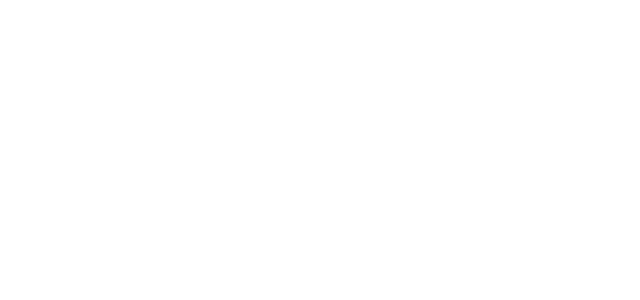
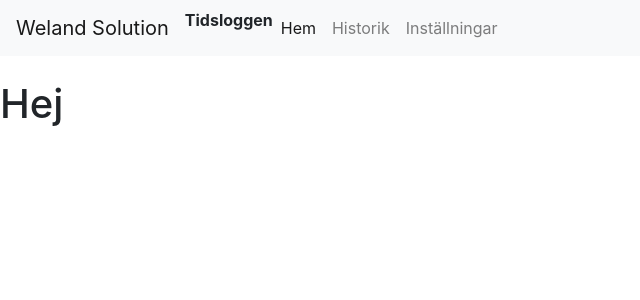
Before and after one commit to Malin88widen/Weland-tidsloggen, a React (Create React App) app: page / in a window 1280 px wide. Shown: the top 300 px of the page, without its empty margins (0-640 px from the left). Built offline with nearby package versions, Linux system fonts and the light colour scheme.

Commit message:
synligt till viss del

```diff
--- a/src/App.js
+++ b/src/App.js
@@ -9,12 +9,13 @@
 
   render() {
     return (
-      <React.Fragment>
+    <div>
         <NavBar/>
+        <br />
         <main className="homePageWelands">
-
+    <h1>Hej </h1>
         </main>
-      </React.Fragment>
+    </div>
     );
   }
 }
--- a/src/components/homePageWelands.jsx
+++ b/src/components/homePageWelands.jsx
@@ -1,11 +1,26 @@
 import React, { Component } from "react";
 
-class homePageWelands extends Component {
+class homePage extends Component {
   render() {
-    return <h1>Hej + {name}</h1>
+    return (
+      <div className="homePageWelands">
+        <h1>Hello World!</h1>
+      </div>
+    );
   }
 }
 
-export default homePageWelands;
+export default homePage;
+
+// class homePageWelands extends Component {
+//   render() {
+//     return
+
+//     <h1>Hej</h1>
+
+//   }
+// }
+
+// export default homePageWelands;
 
 //Dynamiskt -namnet på användaren
--- a/src/index.js
+++ b/src/index.js
@@ -1,15 +1,14 @@
 import React from "react";
 import ReactDOM from "react-dom";
-import './index.css';
-import App from './App';
-import * as serviceWorker from './serviceWorker';
-import 'bootstrap/dist/css/bootstrap.css';
-import homePageWelands from './components/homePageWelands';
-
+import "./index.css";
+import App from "./App";
+import * as serviceWorker from "./serviceWorker";
+import "bootstrap/dist/css/bootstrap.css";
+import homePageWelands from "./components/homePageWelands";
 
 ReactDOM.render(
-    <homePageWelands />
+  <App />,
 
- ,document.getElementById('root')
+  document.getElementById("root")
 );
 serviceWorker.unregister();
```
Also changed, not shown: src/components/navbarWelands.jsx (+25 -9 lines).
